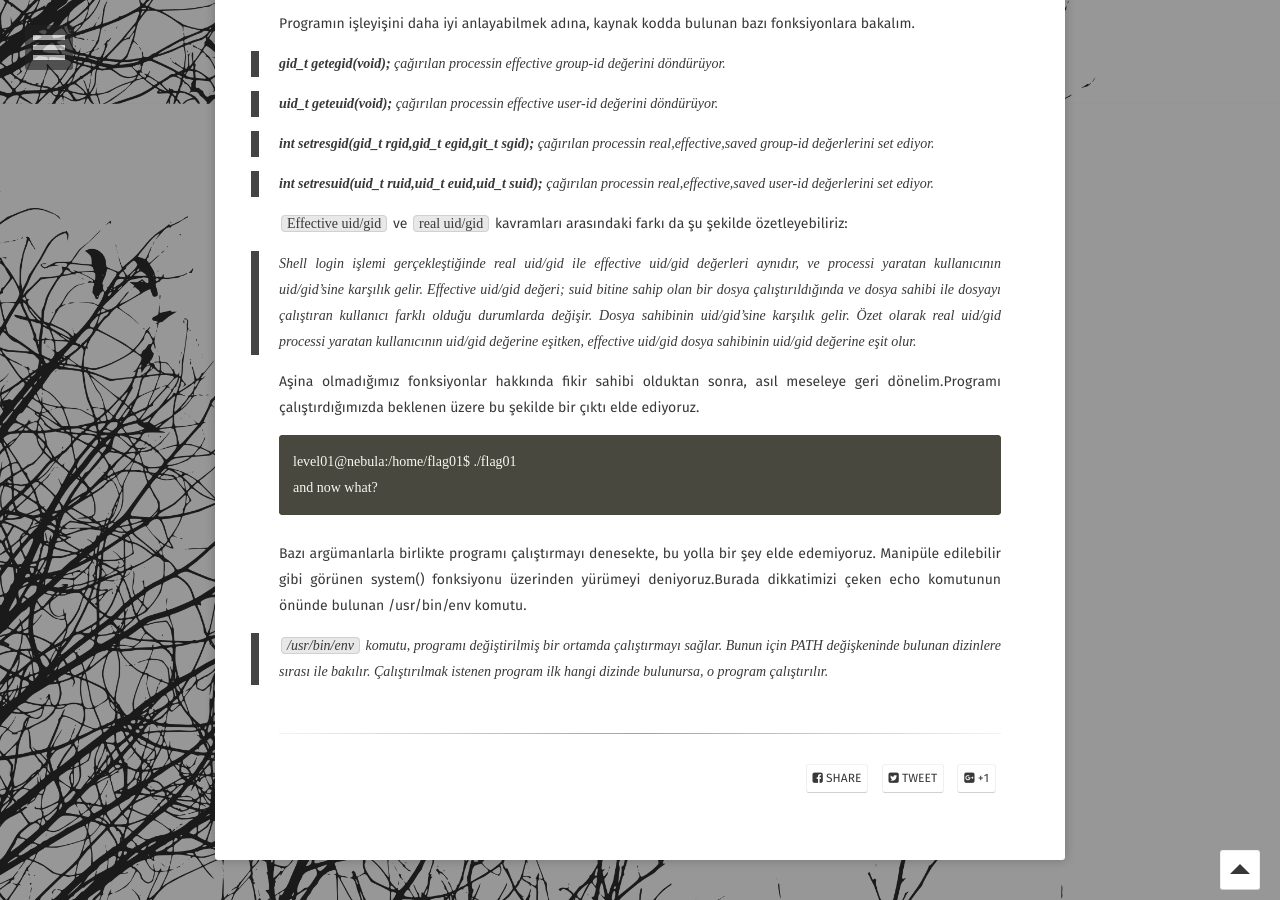
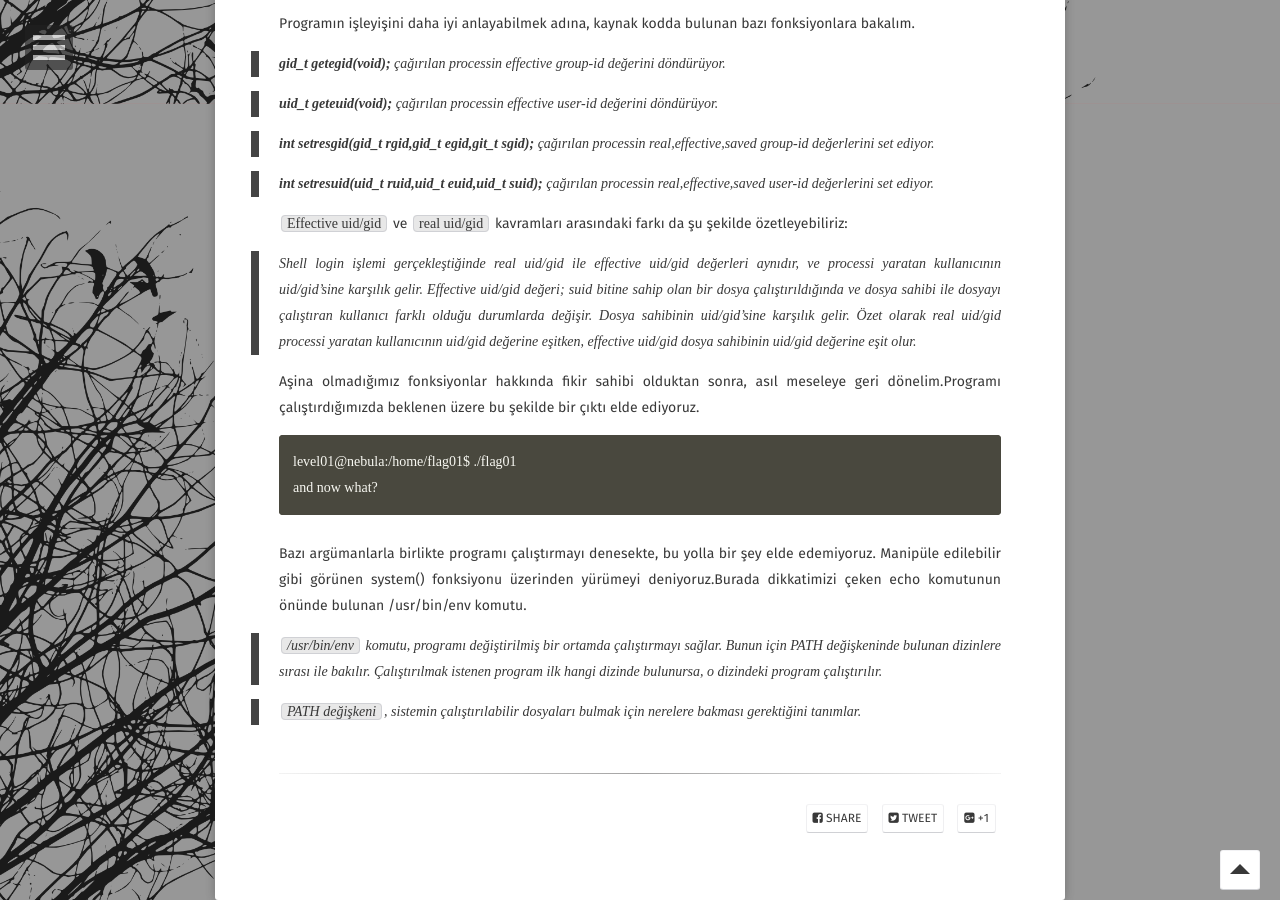
Before and after one commit to burcudemiralp/burcudemiralp.github.io, a Jekyll site: the page built from _posts/2018-02-23-nebula-writeup.md, in a window 1280 px wide and 900 px high, scrolled down 1696 px. Built offline with Jekyll 4.4.1, drawn with Linux system fonts in a browser that asks for light colours; some web fonts are replaced.

Commit message:
Update 2018-02-23-nebula-writeup.md

```diff
--- a/_posts/2018-02-23-nebula-writeup.md
+++ b/_posts/2018-02-23-nebula-writeup.md
@@ -77,4 +77,6 @@ Aşina olmadığımız fonksiyonlar hakkında fikir sahibi olduktan sonra, asıl
     and now what?
 {% endraw %}
 Bazı argümanlarla birlikte programı çalıştırmayı denesekte, bu yolla bir şey elde edemiyoruz. Manipüle edilebilir gibi görünen system() fonksiyonu üzerinden yürümeyi deniyoruz.Burada dikkatimizi çeken echo komutunun önünde bulunan /usr/bin/env komutu.
-> `/usr/bin/env` komutu, programı değiştirilmiş bir ortamda çalıştırmayı sağlar. Bunun için PATH değişkeninde bulunan dizinlere sırası ile bakılır. Çalıştırılmak istenen program ilk hangi dizinde bulunursa, o program çalıştırılır.
+> `/usr/bin/env` komutu, programı değiştirilmiş bir ortamda çalıştırmayı sağlar. Bunun için PATH değişkeninde bulunan dizinlere sırası ile bakılır. Çalıştırılmak istenen program ilk hangi dizinde bulunursa, o dizindeki program çalıştırılır.
+
+> `PATH değişkeni`, sistemin çalıştırılabilir dosyaları bulmak için nerelere bakması gerektiğini tanımlar.
```
